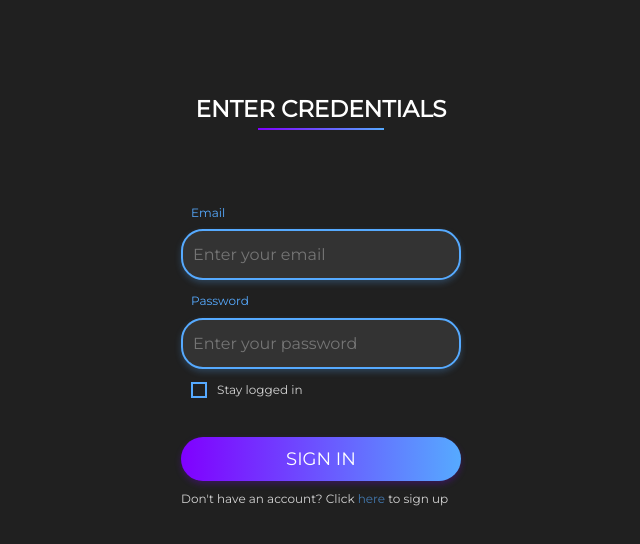
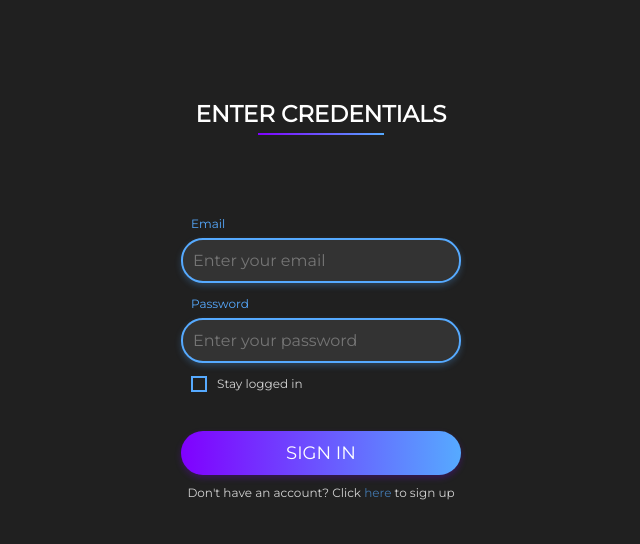
Before and after one commit to the-rebirth-project/socializer, a React (Create React App) app: page /login in a window 1280 px wide. Shown: the top 544 px of the page, without its empty margins (319-959 px from the left). Built offline with nearby package versions, Linux system fonts and the light colour scheme; no server answers.

Commit message:
:lipstick: Modify grid layout of LoginForm

```diff
--- a/src/components/specific/LoginForm/styles.ts
+++ b/src/components/specific/LoginForm/styles.ts
@@ -12,7 +12,8 @@ export const ButtonContainer = styled.div`
   display: grid;
   height: 100%;
   width: 100%;
-  grid-template-rows: 1fr 1fr;
+  grid-template-rows: repeat(3, min-content);
   row-gap: 1rem;
   grid-area: 5 / 1 / 6 / 2;
+  text-align: center;
 `;
```
